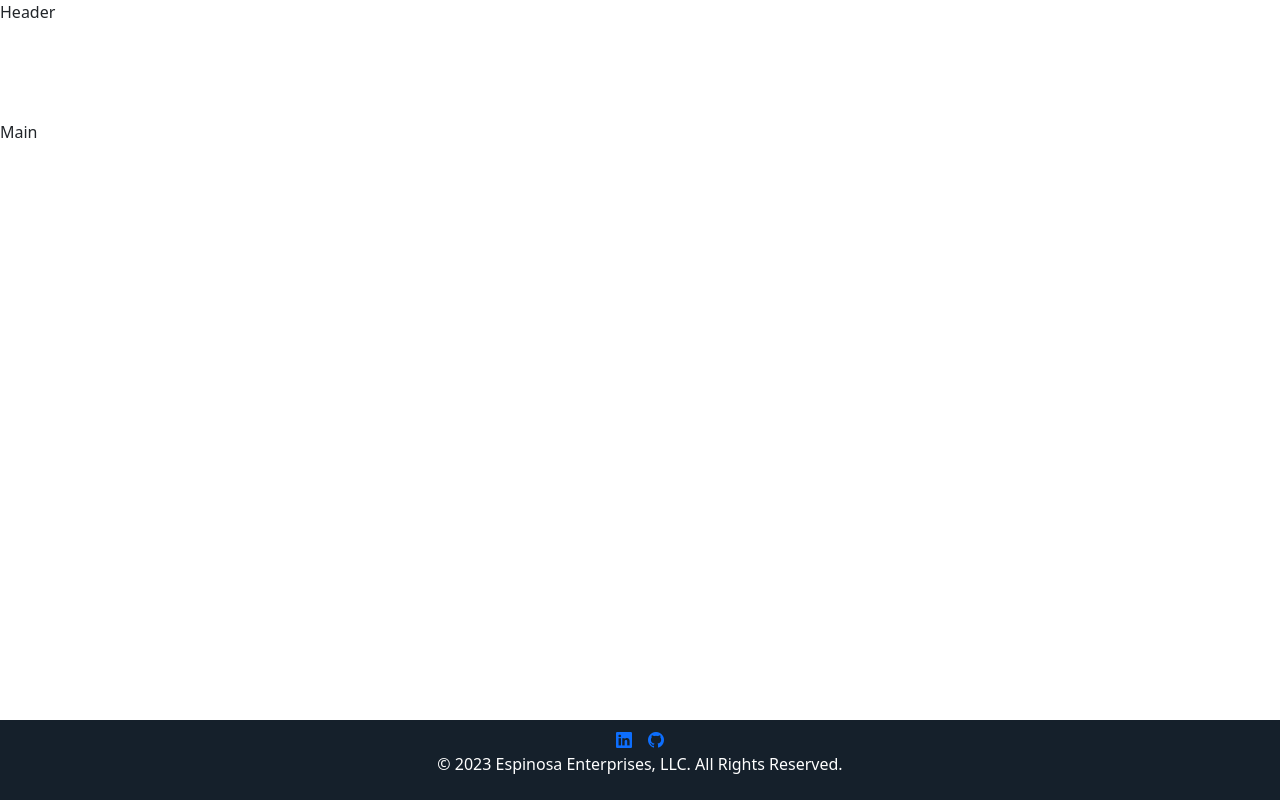
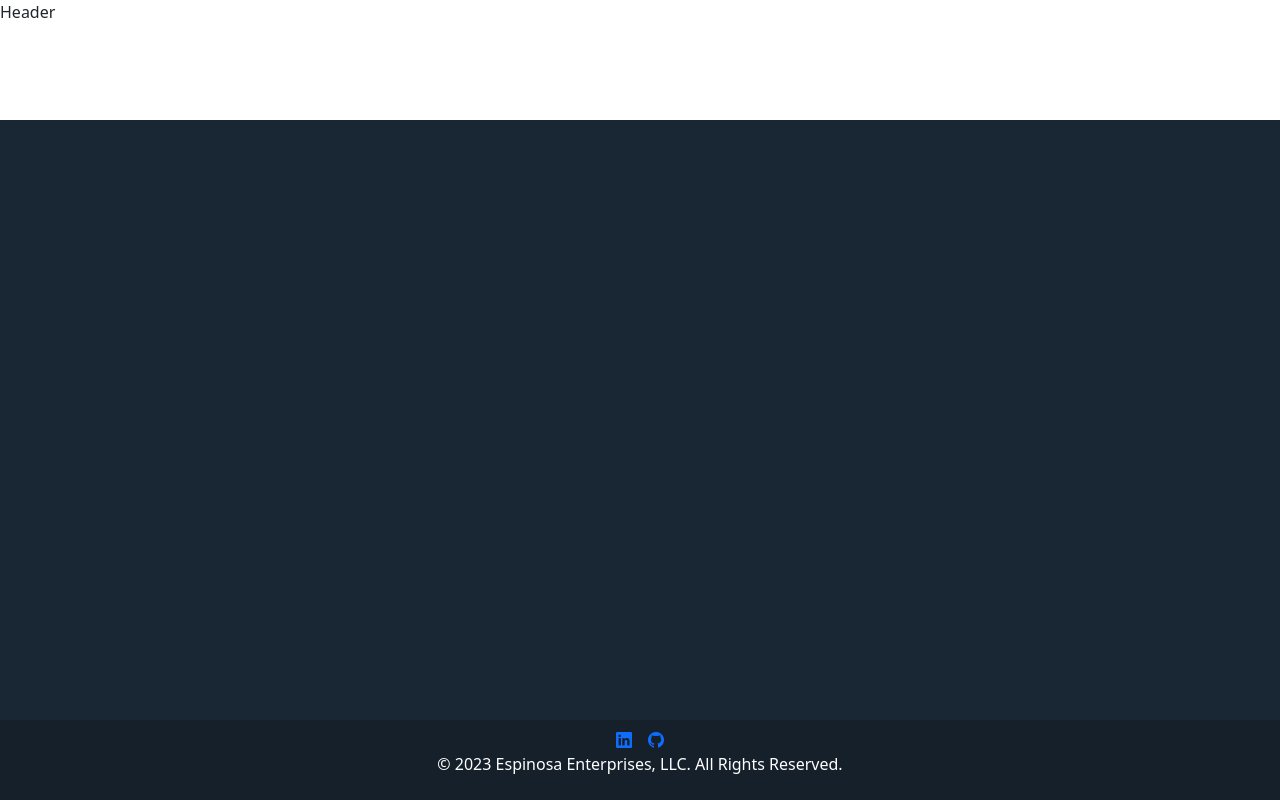
Before and after one commit to jakeEspinosa/portfolio, a Vue app: page / in a window 1280 px wide. Built offline with nearby package versions, Linux system fonts and the light colour scheme.

Commit message:
Add main content area.

```diff
--- a/src/App.vue
+++ b/src/App.vue
@@ -5,6 +5,7 @@ See LICENSE.txt for details.
 
 <script setup lang="ts">
   import FooterComponent from "@/components/main-view/footer/FooterComponent.vue";
+  import MainContent from "@/components/main-view/MainContent.vue";
   import constants from "@/utilities/constants";
 </script>
 
@@ -12,8 +13,8 @@ See LICENSE.txt for details.
   <header class="dvh-15">
     <div>Header</div>
   </header>
-  <main class="min-dvh-75">
-    <div>Main</div>
+  <main>
+    <MainContent />
   </main>
   <footer class="dvh-10">
     <FooterComponent :copyright-string="constants.copyrightString" />
--- a/src/assets/scss/styles.scss
+++ b/src/assets/scss/styles.scss
@@ -26,6 +26,10 @@
   background-color: var(--main-bg-color);
 }
 
+.secondary-bg {
+  background-color: var(--secondary-bg-color);
+}
+
 .main-text {
   color: var(--main-text-color);
 }
--- /dev/null
+++ b/src/components/main-view/MainContent.vue
@@ -0,0 +1,8 @@
+<!--
+Copyright (C) 2023 Jake Espinosa Under the MIT License
+See LICENSE.txt for details.
+-->
+
+<template>
+  <div class="secondary-bg min-dvh-75"></div>
+</template>
```
